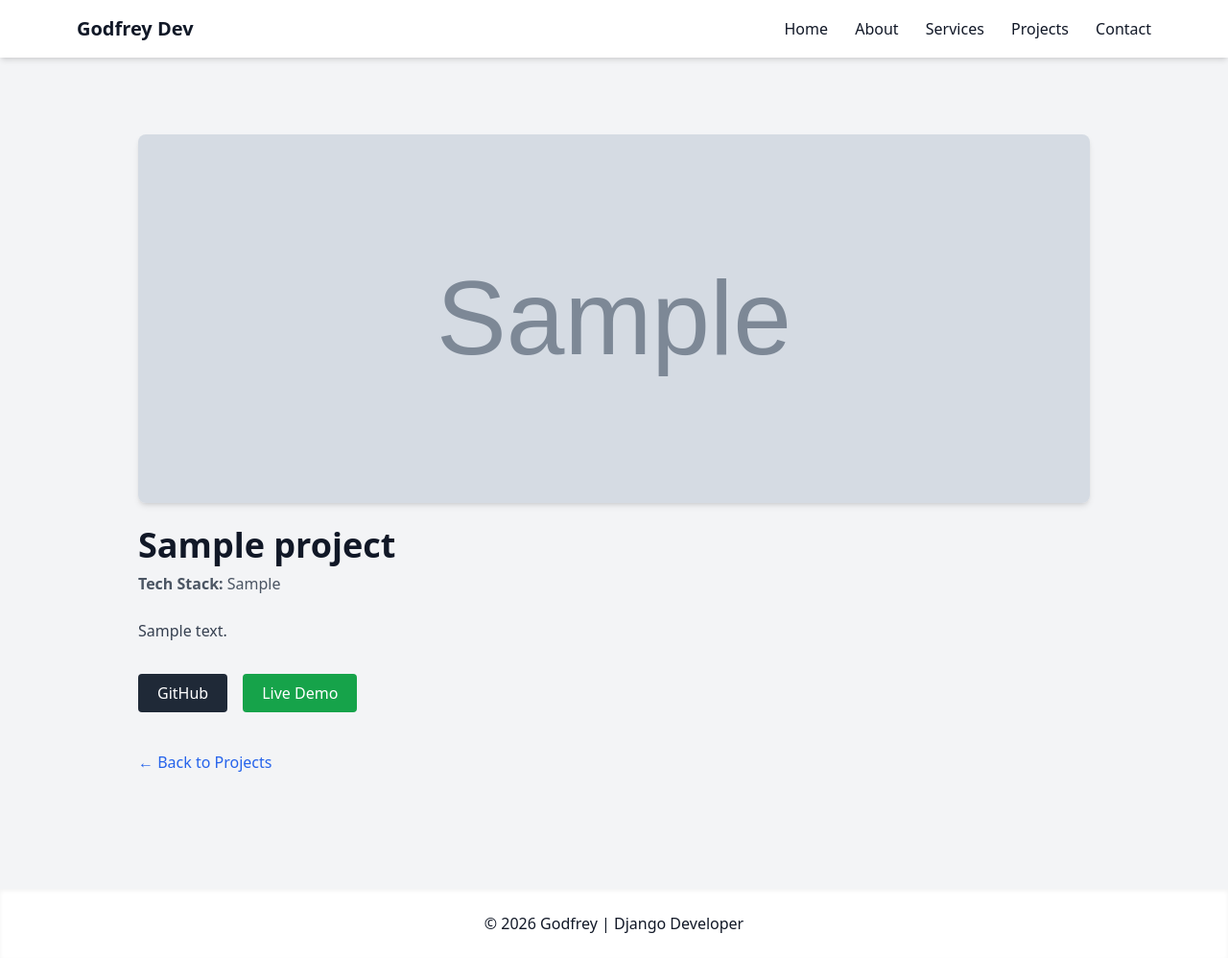
After one commit to Godfrey-pixel/portfolio-website, a Django app: a page that uses templates/base.html in a window 1280 px wide. The commit adds this page. Shown: the whole page at 96% size. Run offline with Django 5.2, Linux system fonts and the light colour scheme; tables that the repository leaves empty hold one stand-in row (values such as "Sample post"); grey boxes marked "Sample" are stand-in pictures; some libraries are stand-ins or nearby versions.

Commit message:
Added Projects section

```diff
--- a/config/urls.py
+++ b/config/urls.py
@@ -20,5 +20,6 @@ from django.urls import path, include
 urlpatterns = [
     path('admin/', admin.site.urls),
     path('', include('core.urls')),
+    path('projects/', include('projects.urls')),
 
 ]
--- a/projects/models.py
+++ b/projects/models.py
@@ -1,4 +1,5 @@
 from django.db import models
+from django.utils.text import slugify
 
 
 class Project(models.Model):
@@ -8,6 +9,25 @@ class Project(models.Model):
     github_link = models.URLField(blank=True, null=True)
     live_link = models.URLField(blank=True, null=True)
     created_at = models.DateTimeField(auto_now_add=True)
+    technologies = models.CharField(max_length=300, blank=True)
+    slug = models.SlugField(unique=True, max_length=200, blank=True)
+
+    def save(self, *args, **kwargs):
+        if not self.slug:
+            base_slug = slugify(self.title)
+            slug = base_slug
+            counter = 1
+
+            while Project.objects.filter(slug=slug).exists():
+                slug = f"{base_slug}-{counter}"
+                counter += 1
+
+            self.slug = slug
+
+        super().save(*args, **kwargs)
 
     def __str__(self):
         return self.title
+
+    class Meta:
+        ordering = ['-created_at']
--- /dev/null
+++ b/projects/urls.py
@@ -0,0 +1,7 @@
+from django.urls import path
+from . import views
+
+urlpatterns = [
+    path('', views.project_list, name='projects'),
+    path('<slug:slug>/', views.project_detail, name='project_detail'),
+]
--- a/projects/views.py
+++ b/projects/views.py
@@ -1,3 +1,10 @@
-from django.shortcuts import render
+from django.shortcuts import render, get_object_or_404
+from .models import Project
 
-# Create your views here.
+def project_list(request):
+    projects = Project.objects.all()
+    return render(request, 'project_list.html', {'projects': projects})
+
+def project_detail(request, slug):
+    project = get_object_or_404(Project, slug=slug)
+    return render(request, 'project_detail.html', {'project': project})
--- a/templates/base.html
+++ b/templates/base.html
@@ -20,6 +20,7 @@
             <a href="/" class="hover:text-blue-600">Home</a>
             <a href="/about/" class="hover:text-blue-600">About</a>
             <a href="/services/" class="hover:text-blue-600">Services</a>
+             <a href="{% url 'projects' %}" class="hover:text-gray-300">Projects</a>
             <a href="/contact/" class="hover:text-blue-600">Contact</a>
         </div>
 
--- a/templates/contact.html
+++ b/templates/contact.html
@@ -13,9 +13,9 @@
     <div class="bg-white p-6 rounded shadow">
         <h2 class="text-xl font-bold mb-4">Get in Touch</h2>
 
-        <p class="mb-2">Email: godfrey@example.com</p>
+        <p class="mb-2">Email: thabisothabisogs@gmail.com</p>
         <p class="mb-2">WhatsApp: +27 XX XXX XXXX</p>
-        <p class="mb-2">Location: South Africa</p>
+        <p class="mb-2">Location: Bloemfontein, Free State, South Africa</p>
 
     </div>
 
--- /dev/null
+++ b/templates/project_detail.html
@@ -0,0 +1,56 @@
+{% extends 'base.html' %}
+
+{% block content %}
+
+<div class="max-w-5xl mx-auto px-4 py-10">
+
+    <!-- PROJECT IMAGE -->
+    <img src="{{ project.image.url }}"
+         class="w-full h-96 object-cover rounded-lg shadow-md">
+
+    <!-- TITLE -->
+    <h1 class="text-4xl font-bold mt-6">
+        {{ project.title }}
+    </h1>
+
+    <!-- TECH STACK -->
+    {% if project.technologies %}
+    <p class="text-gray-600 mt-2">
+        <strong>Tech Stack:</strong> {{ project.technologies }}
+    </p>
+    {% endif %}
+
+    <!-- DESCRIPTION -->
+    <div class="mt-6 text-gray-700 leading-relaxed">
+        {{ project.description }}
+    </div>
+
+    <!-- LINKS -->
+    <div class="mt-8 flex gap-4">
+
+        {% if project.github_link %}
+        <a href="{{ project.github_link }}" target="_blank"
+           class="bg-gray-800 text-white px-5 py-2 rounded hover:bg-gray-900">
+            GitHub
+        </a>
+        {% endif %}
+
+        {% if project.live_link %}
+        <a href="{{ project.live_link }}" target="_blank"
+           class="bg-green-600 text-white px-5 py-2 rounded hover:bg-green-700">
+            Live Demo
+        </a>
+        {% endif %}
+
+    </div>
+
+    <!-- BACK BUTTON -->
+    <div class="mt-10">
+        <a href="{% url 'projects' %}" class="text-blue-600 hover:underline">
+            ← Back to Projects
+        </a>
+    </div>
+
+</div>
+
+{% endblock %}
```
Also changed, not shown: templates/project_list.html (added, +52 -0 lines), project_images/f72a706f-4937-4632-aa4b-a7cc3de6b81e.jpg (added), projects/migrations/0002_alter_project_options_project_slug_and_more.py (added).
